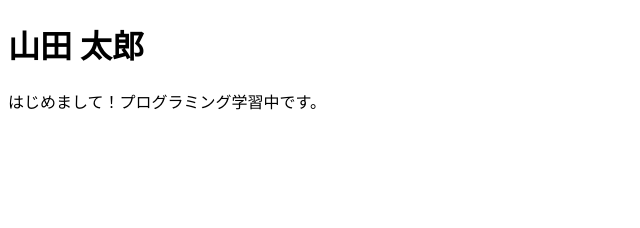
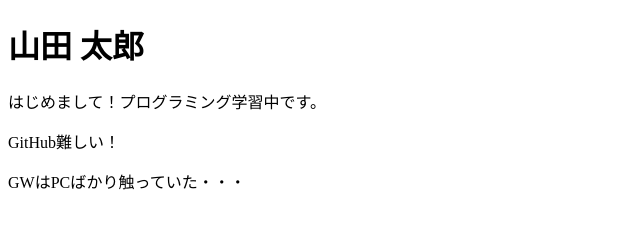
Before and after one commit to YuichiMukai-tma/my-profile, a plain HTML site: page index.html in a window 1280 px wide. Shown: the whole page, without its empty margins (0-640 px from the left). Drawn offline with Linux system fonts and the light colour scheme.

Commit message:
GWもプログラミングの勉強を追記

```diff
--- a/index.html
+++ b/index.html
@@ -6,5 +6,7 @@
 <body>
   <h1>山田 太郎</h1>
   <p>はじめまして！プログラミング学習中です。</p>
+  <p>GitHub難しい！</p>
+  <p>GWはPCばかり触っていた・・・</p>
 </body>
 </html>
```
